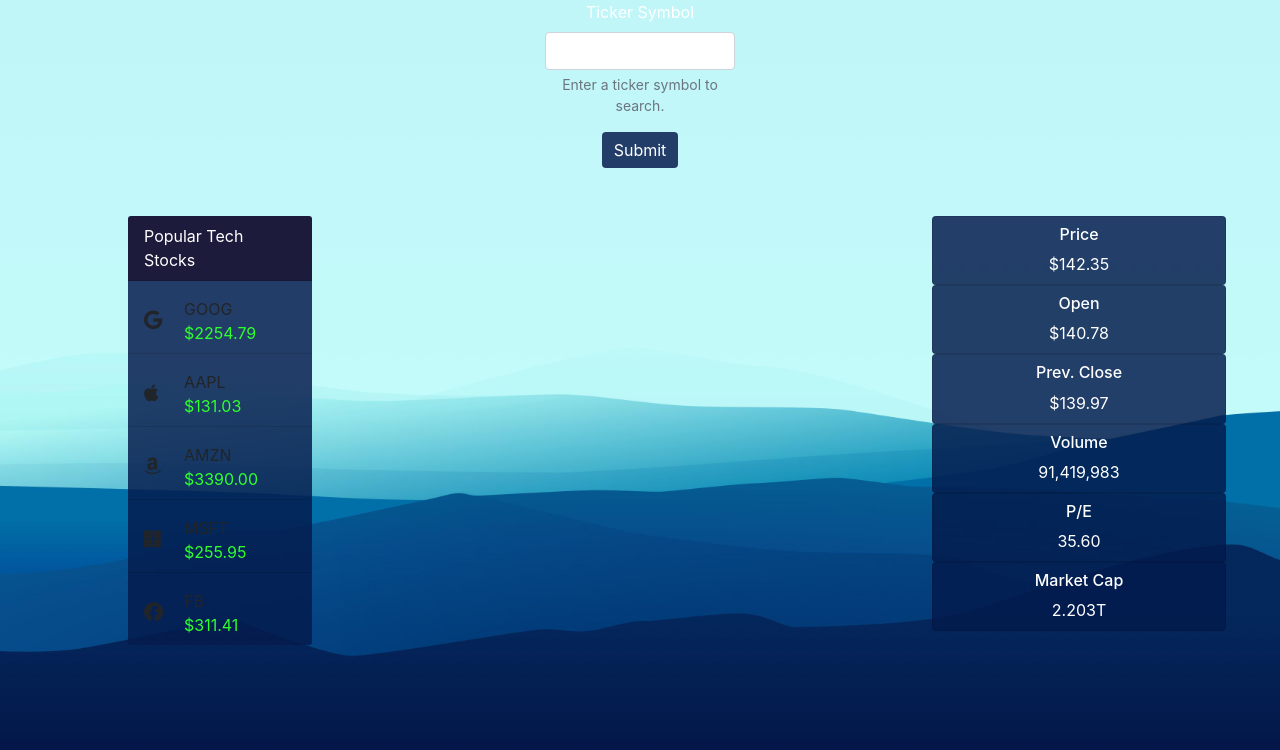
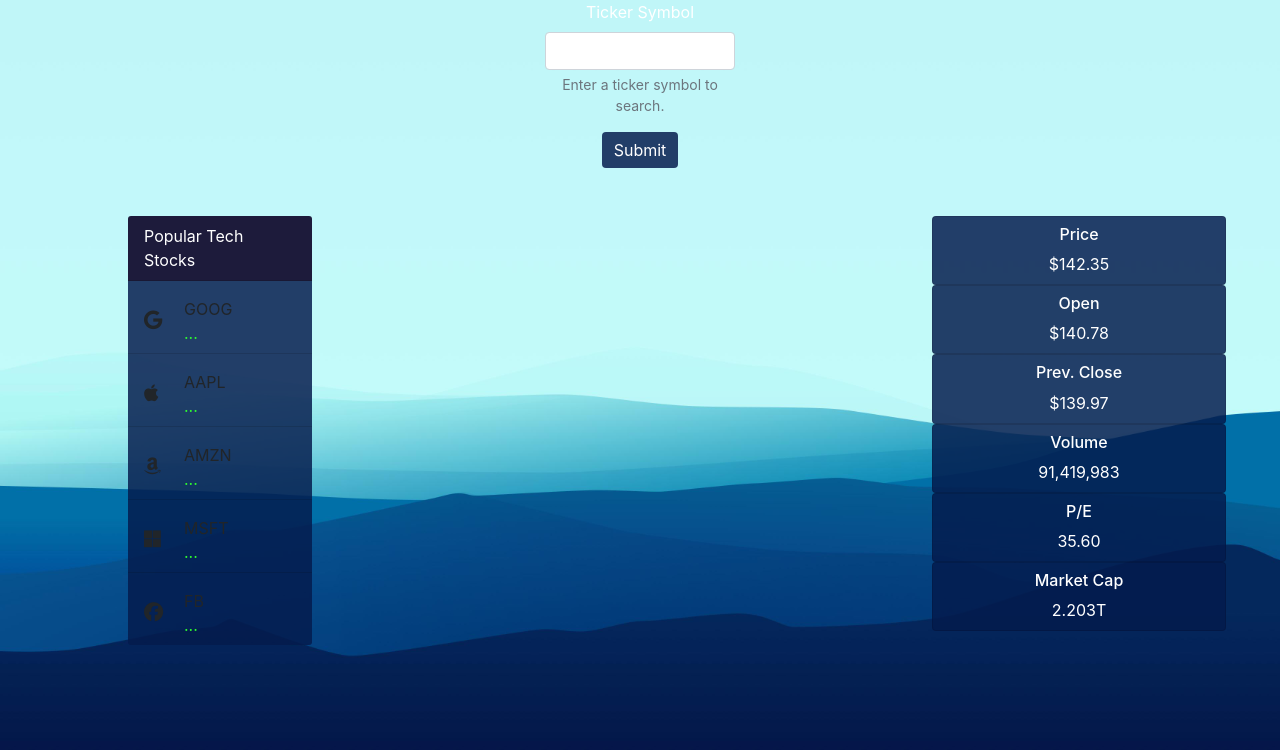
Before and after one commit to florestony54/stockwatch, a React (Create React App) app: page / in a window 1280 px wide. Shown: the top 750 px of the page. Built offline with nearby package versions, Linux system fonts and the light colour scheme; no server answers.

Commit message:
made PopPanel dynamic, call server for prices

```diff
--- a/src/components/PopPanel.js
+++ b/src/components/PopPanel.js
@@ -5,12 +5,39 @@
     constructor(props){
         super(props);
         this.state = {
-
+           goog: "...",
+           aapl: "...",
+           amzn: "...",
+           msft: "...",
+           fb: "..."
+        }
+        this.getPrices = () => {
+            var url = new URL("http://localhost:5000/pop");
+            fetch(url).then(response =>
+                response.json()
+            ).then(dat =>
+                this.setState({
+                    aapl: "$" + dat.aapl,
+                    goog: "$" + dat.goog,
+                    amzn: "$" + dat.amzn,
+                    msft: "$" + dat.msft,
+                    fb: "$" + dat.fb,
+                })
+            ).catch((err) => {
+                console.log(err);
+                alert("Error with scraping fxn.")
+            })
+            // Call the function every 5 sec to update prices
+            // setTimeout(this.getPrices, 5000);
         }
     }
 
-    componentDidUpdate(){
 
+
+    componentDidMount(){
+        this.getPrices()
+
+        // event.preventDefault();
     }
 
     render(){
@@ -23,31 +50,31 @@
                     <li class="list-group-item">
                         <div className='row align-items-center'>
                             <i class="fab fa-google col-1"></i>
-                            <div className='col-8'>GOOG <div className='pop-price'>$2254.79</div></div>
+                            <div className='col-8'>GOOG <div className='pop-price'>{this.state.goog}</div></div>
                         </div>
                     </li>
                     <li class="list-group-item">
                         <div className='row align-items-center'>
                             <i class="fab fa-apple col-1"></i>
-                            <div className='col-8'>AAPL <div className='pop-price'>$131.03</div></div>
+                            <div className='col-8'>AAPL <div className='pop-price'>{this.state.aapl}</div></div>
                         </div>
 
                     </li><li class="list-group-item">
                         <div className='row align-items-center'>
                             <i class="fab fa-amazon col-1"></i>
-                            <div className='col-8'>AMZN <div className='pop-price'>$3390.00</div></div>
+                            <div className='col-8'>AMZN <div className='pop-price'>{this.state.amzn}</div></div>
                         </div>
 
                     </li><li class="list-group-item">
                         <div className='row align-items-center'>
                             <i class="fab fa-microsoft col-1"></i>
-                            <div className='col-8'>MSFT <div className='pop-price'>$255.95</div></div>
+                            <div className='col-8'>MSFT <div className='pop-price'>{this.state.msft}</div></div>
                         </div>
 
                     </li><li class="list-group-item">
                         <div className='row align-items-center'>
                             <i class="fab fa-facebook col-1"></i>
-                            <div className='col-8'>FB <div className='pop-price'>$311.41</div></div>
+                            <div className='col-8'>FB <div className='pop-price'>{this.state.fb}</div></div>
                         </div>
 
                     </li>
```
Also changed, not shown: 1 other file (tests, documents, lock files or other folders).
